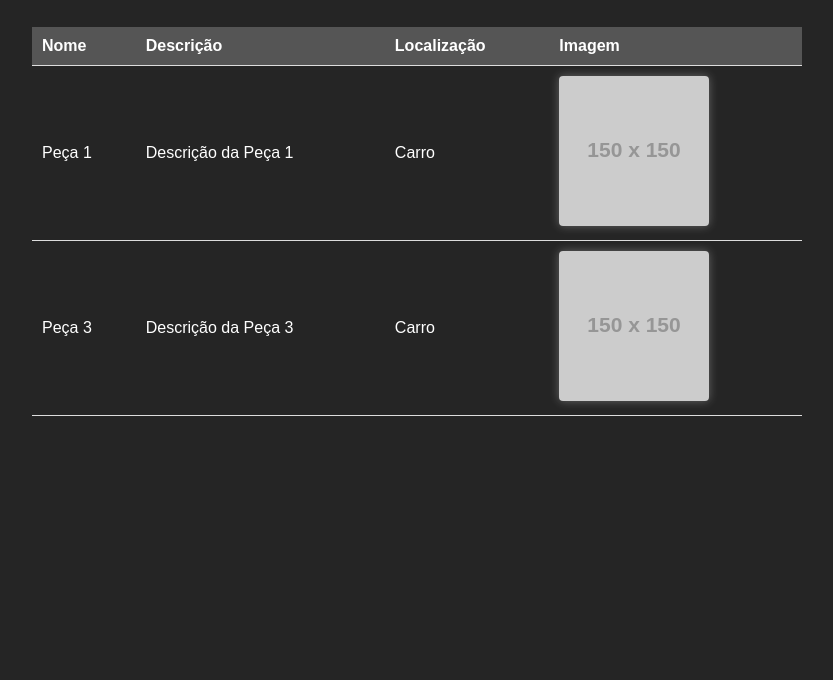
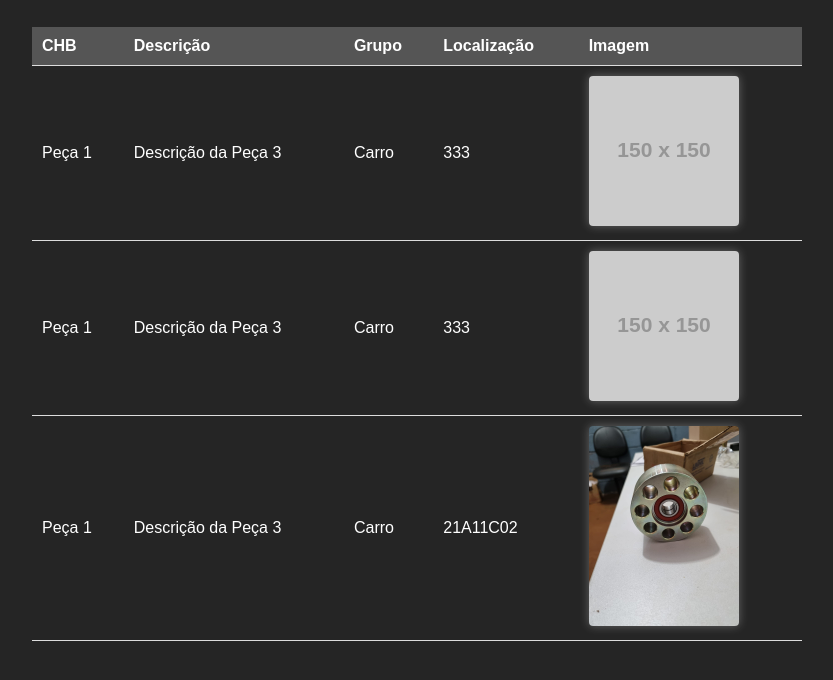
Before and after one commit to Japapc/Japapc.github.io, a plain HTML site: page index.html in a window 1280 px wide. Shown: the part 70-750 px from the top of the page, without its empty margins (223-1056 px from the left). Drawn offline with Linux system fonts and the light colour scheme; placeholder pictures from the web are drawn by us.

Commit message:
Version 1.0.1

```diff
--- a/index.html
+++ b/index.html
@@ -16,6 +16,10 @@
               <div class="dropdown-content">
                 <a href="#" class="active">Carro</a>
                 <a href="#">Trator</a>
+                <a href="#">Colhedora</a>
+                <a href="#">Caminhões Scania</a>
+                <a href="#">Caminhões Ford</a>
+                <a href="#">abrasivos</a>
               </div>
             </li>
           </ul>
@@ -25,8 +29,9 @@
         <table>
           <thead>
             <tr>
-              <th>Nome</th>
+              <th>CHB</th>
               <th>Descrição</th>
+              <th>Grupo</th>
               <th>Localização</th>
               <th>Imagem</th>
             </tr>
--- a/script.js
+++ b/script.js
@@ -1,43 +1,42 @@
 const catalog = [
   {
     nome: "Peça 1",
-    descricao: "Descrição da Peça 1",
-    localizacao: "Carro",
+    descricao: "Descrição da Peça 3",
+    grupo: "Carro",
+    localizacao: "333",
     imagem: "https://via.placeholder.com/150",
   },
   {
-    nome: "Peça 2",
-    descricao: "Descrição da Peça 2",
-    localizacao: "Trator",
+    nome: "Peça 1",
+    descricao: "Descrição da Peça 3",
+    grupo: "Carro",
+    localizacao: "333",
     imagem: "https://via.placeholder.com/150",
   },
   {
-    nome: "Peça 3",
+    nome: "Peça 1",
     descricao: "Descrição da Peça 3",
-    localizacao: "Carro",
-    imagem: "https://via.placeholder.com/150",
+    grupo: "Carro",
+    localizacao: "21A11C02",
+    imagem: "./images/rolamento.jpg",
   },
-  {
-    nome: "Peça 4",
-    descricao: "Descrição da Peça 4",
-    localizacao: "Trator",
-    imagem: "https://via.placeholder.com/150",
-  },
+
 ];
 
 const tableBody = document.getElementById("table-body");
 const navLinks = document.querySelectorAll("nav a");
 
-function updateTable(localizacao) {
+function updateTable(grupo) {
   tableBody.innerHTML = "";
   catalog.forEach((peca) => {
-    if (peca.localizacao === localizacao) {
+    if (peca.grupo === grupo) {
       const row = `
         <tr>
           <td>${peca.nome}</td>
           <td>${peca.descricao}</td>
+          <td>${peca.grupo}</td>
           <td>${peca.localizacao}</td>
-          <td><img src="${peca.imagem}" alt="Imagem da peça ${peca.nome}"></td>
+          <td><img src="${peca.imagem}" alt="Imagem da peça ${peca.nome}" height="150" width="150"></td>
         </tr>
       `;
       tableBody.innerHTML += row;
```
Also changed, not shown: images/rolamento.jpg (added).
